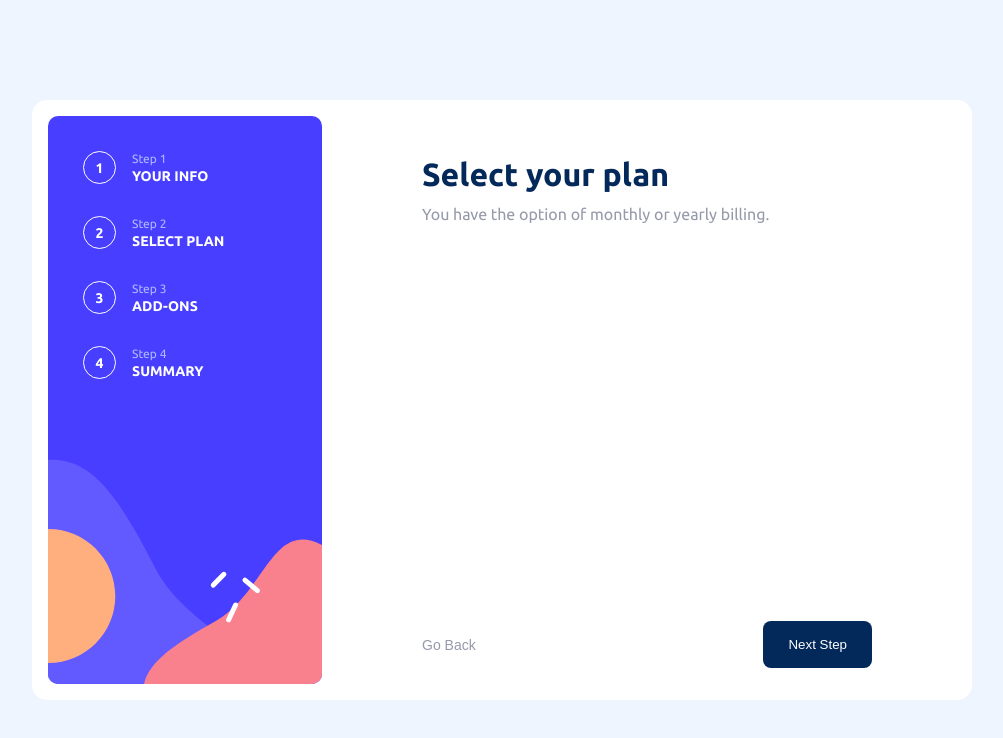
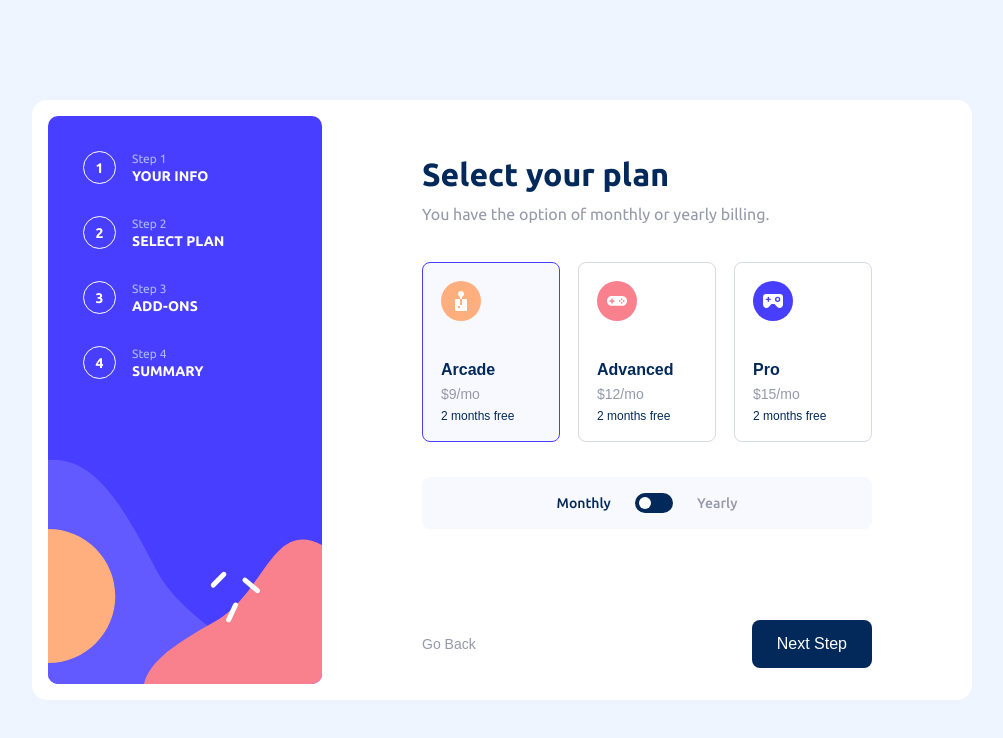
Before and after one commit to BrandenDaniel/multi-step-form, a Next.js app: page / in a window 1280 px wide. Shown: the top 738 px of the page, without its empty margins (138-1141 px from the left). Built offline with nearby package versions, Linux system fonts and the light colour scheme.

Commit message:
progress

```diff
--- a/src/components/StepTwo_plan.tsx
+++ b/src/components/StepTwo_plan.tsx
@@ -1,10 +1,48 @@
-import React from "react";
+import Image from "next/image";
+import ArcadeIcon from "../assets/icon-arcade.svg";
+import AdvancedIcon from "../assets/icon-advanced.svg";
+import ProIcon from "../assets/icon-pro.svg";
 
 const StepTwo_plan = () => {
   return (
     <div className="multiStepForm__form-plan multiStepForm__form-container">
       <h1>Select your plan</h1>
       <p>You have the option of monthly or yearly billing.</p>
+
+      <div className="multiStepForm__form-plan-options">
+        <button className="multiStepForm__form-plan-options-active">
+          <Image src={ArcadeIcon} alt="Arcade" />
+          <div>
+            <h2>Arcade</h2>
+            <p>$9/mo</p>
+            <span>2 months free</span>
+          </div>
+        </button>
+
+        <button>
+          <Image src={AdvancedIcon} alt="Advanced" />
+          <div>
+            <h2>Advanced</h2>
+            <p>$12/mo</p>
+            <span>2 months free</span>
+          </div>
+        </button>
+
+        <button>
+          <Image src={ProIcon} alt="Pro" />
+          <div>
+            <h2>Pro</h2>
+            <p>$15/mo</p>
+            <span>2 months free</span>
+          </div>
+        </button>
+      </div>
+
+      <div className="multiStepForm__form-plan-billing">
+        <span className="multiStepForm__form-plan-billing-active">Monthly</span>
+        <input type="checkbox" />
+        <span>Yearly</span>
+      </div>
     </div>
   );
 };
--- a/src/sass/base.scss
+++ b/src/sass/base.scss
@@ -17,7 +17,9 @@ $xxl: 1400px;
   --light-blue: #abbcff;
   --denim: #022959;
   --grey: #9699aa;
-  --border-color: #d6d9e6;
+  --light-grey: #d6d9e6;
+  --very-light-grey: #f8f9ff;
+  --purple: #483eff;
 }
 
 @media (min-width: $md) {
--- a/src/sass/form.scss
+++ b/src/sass/form.scss
@@ -56,13 +56,127 @@
             height: 40px;
             padding: 0 14px;
             border-radius: 4px;
-            border: 1px solid var(--border-color);
+            border: 1px solid var(--light-grey);
             color: var(--denim);
             font-weight: 500;
 
             &::placeholder {
               color: var(--grey);
             }
+          }
+        }
+      }
+    }
+
+    &-plan {
+      &-options {
+        margin: 24px 0;
+        display: flex;
+        flex-direction: column;
+        gap: 12px 14px;
+
+        &-active,
+        button:hover {
+          border-color: var(--purple) !important;
+          background: var(--very-light-grey) !important;
+          cursor: pointer;
+        }
+
+        button {
+          background: transparent;
+          border: 1px solid var(--light-grey);
+          padding: 18px;
+          border-radius: 8px;
+          display: flex;
+          gap: 40px 15px;
+
+          &:focus {
+            outline-color: var(--purple);
+          }
+
+          > div {
+            text-align: left;
+            display: flex;
+            flex-direction: column;
+            gap: 7px;
+
+            h2 {
+              font-size: 16px;
+              font-weight: 600;
+              color: var(--denim);
+            }
+
+            p {
+              color: var(--grey);
+              font-size: 14px;
+            }
+
+            span {
+              font-size: 12px;
+              color: var(--denim);
+            }
+          }
+        }
+      }
+
+      &-billing {
+        display: flex;
+        justify-content: center;
+        align-items: center;
+        gap: 24px;
+        background: var(--very-light-grey);
+        padding: 16px;
+        border-radius: 8px;
+
+        &-active {
+          color: var(--denim) !important;
+        }
+
+        span {
+          color: var(--grey);
+          font-size: 14px;
+          font-weight: 500;
+          &:hover {
+            cursor: pointer;
+          }
+        }
+
+        input {
+          width: 38px;
+          height: 20px;
+          line-height: 1;
+          position: relative;
+
+          &:hover {
+            cursor: pointer;
+          }
+
+          &:checked {
+            &::after {
+              left: 22px;
+            }
+          }
+
+          &::before {
+            content: "";
+            display: block;
+            height: 100%;
+            background: var(--denim);
+            border-radius: 99px;
+          }
+
+          &::after {
+            content: "";
+            display: block;
+            height: 12px;
+            width: 12px;
+            background: #fff;
+            position: absolute;
+            left: 4px;
+            top: 50%;
+            transform: translateY(-50%);
+            border-radius: 50%;
+            transition: 0.25s ease-in-out;
           }
         }
       }
@@ -75,8 +189,14 @@
       display: flex;
       justify-content: space-between;
 
+      button {
+        font-size: 14px;
+        &:hover {
+          cursor: pointer;
+        }
+      }
+
       &-back {
-        font-size: 14px;
         color: var(--grey);
         background: none;
         border: none;
@@ -126,12 +246,30 @@
         padding: 32px 0;
       }
 
+      &-plan {
+        &-options {
+          flex-direction: row;
+          margin: 35px 0;
+
+          button {
+            flex-basis: 0;
+            flex-grow: 1;
+            flex-direction: column;
+          }
+        }
+      }
+
       &-submit {
         padding: 16px 0 !important;
         max-width: 375px;
         &-next {
-          padding: 16px 25px;
+          padding: 15px 25px;
           border-radius: 8px;
+          font-size: 16px !important;
+
+          &:hover {
+            background: #164a8a;
+          }
         }
       }
     }
@@ -144,6 +282,11 @@
       > div {
         max-width: 450px !important;
       }
+      &-plan {
+        &-options {
+          gap: 12px 18px;
+        }
+      }
     }
   }
 }
```
